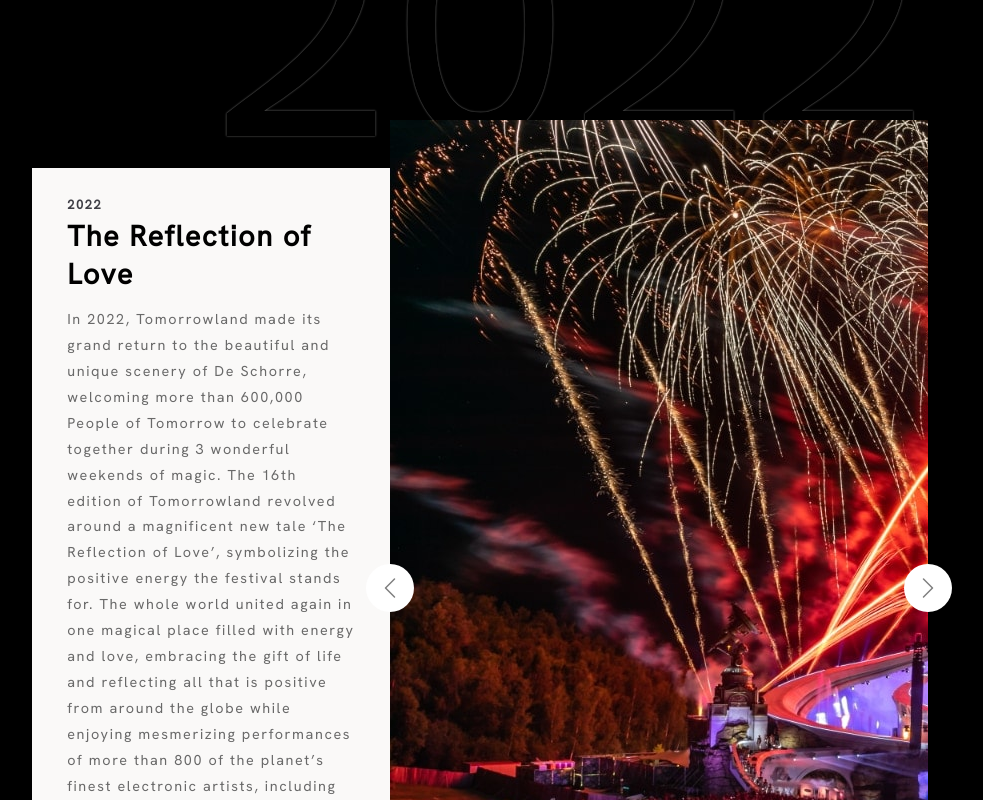
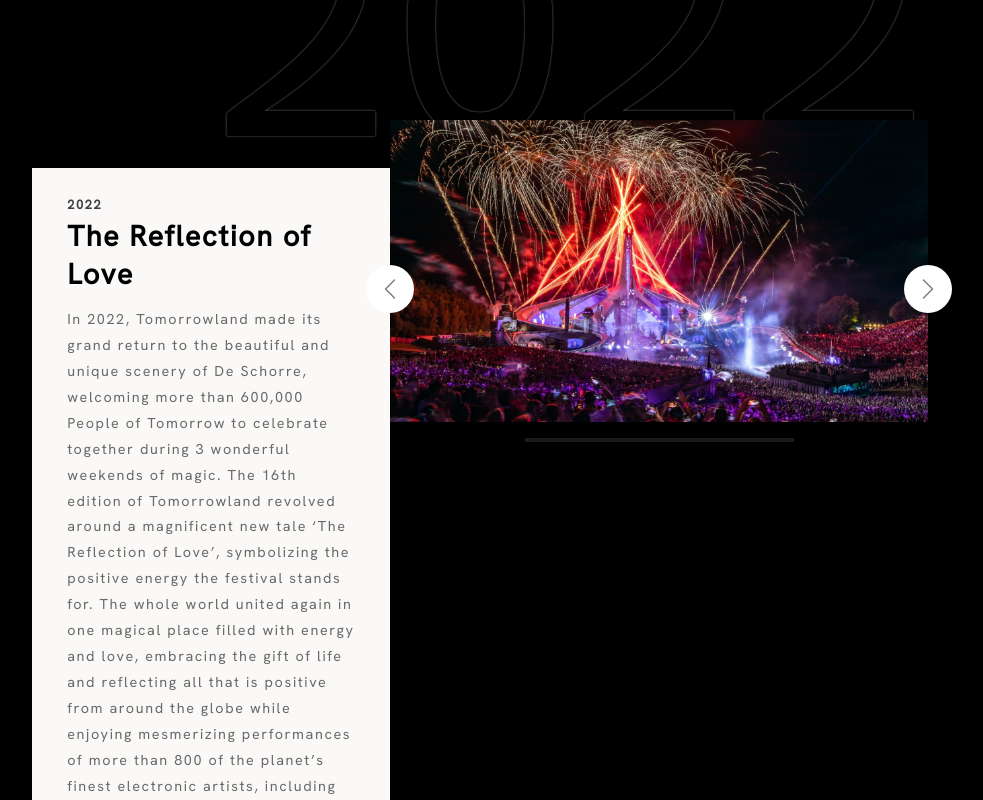
Before and after one commit to lauritisreyes/tomorrowland-2023, a React (Vite) app: page / in a window 1280 px wide. Shown: the part 1600-2400 px from the top of the page, without its empty margins (160-1143 px from the left). Built offline with nearby package versions, Linux system fonts and the light colour scheme.

Commit message:
slide button ok

```diff
--- a/src/components/Home/Timeline/Timeline.jsx
+++ b/src/components/Home/Timeline/Timeline.jsx
@@ -46,7 +46,7 @@
 
 const Slider = () => {
 
-    const [ foto, setFoto] = useState(0)
+    const [ foto, setFoto ] = useState(0)
 
     const slides = [
         { id : 0, url : '/assets/2022-1.jpg', title : 'Photo1'},
@@ -61,7 +61,12 @@
     ]
 
     const desplazarMas = () => {
+
         setFoto( foto + 1 )
+
+        if( foto >= slides.length){
+            foto = 0
+        }
     }
 
     const desplazarMenos = () => {
@@ -72,23 +77,24 @@
         <div className="Slider">
             <div className="Slider-container">
                 <div className="Slider-hidden">
-                    <ul className="Slider-img">
+                    <ul
+                        className="Slider-img"
+                        style={ {
+                            transform : `translateX(-${ 100 / slides.length * foto}%)`
+                        } }>
                         {slides && slides.map( ({ id, url, title }) =>
                             <li
                                 key={id}
-                                className={ `Slider-photo ${ foto === id ? 'isActive' : ''}`}>
+                                className="Slider-photo">
                                 <img src={url} alt={title} loading='lazy' />
                             </li>
                         )}
                     </ul>
 
                     <ul className="Slider-control">
-                        {slides && slides.map( ({id}) =>
-                            <li
-                                key={id}
-                                className="Slider-control-part">
-                            </li>
-                        )}
+                        { slides && slides.map( ({ id }) =>
+                             <li key={id} className={ `Slider-control-part ${ foto === id ? 'isActive' : ''}`}></li>
+                        ) }
                     </ul>
                 </div>
 
--- a/src/components/Home/Timeline/Timeline.scss
+++ b/src/components/Home/Timeline/Timeline.scss
@@ -80,12 +80,12 @@
         transition: all 0.5s ease;
         // transform: translateX(-11.11%);
     }
-    &-photo{
-        display: none;
-        &.isActive{
-            display: block;
-        }
-    }
+    // &-photo{
+    //     display: none;
+    //     &.isActive{
+    //         display: block;
+    //     }
+    // }
     &-control{
         width: 50%;
         height: 0.2em;
```
